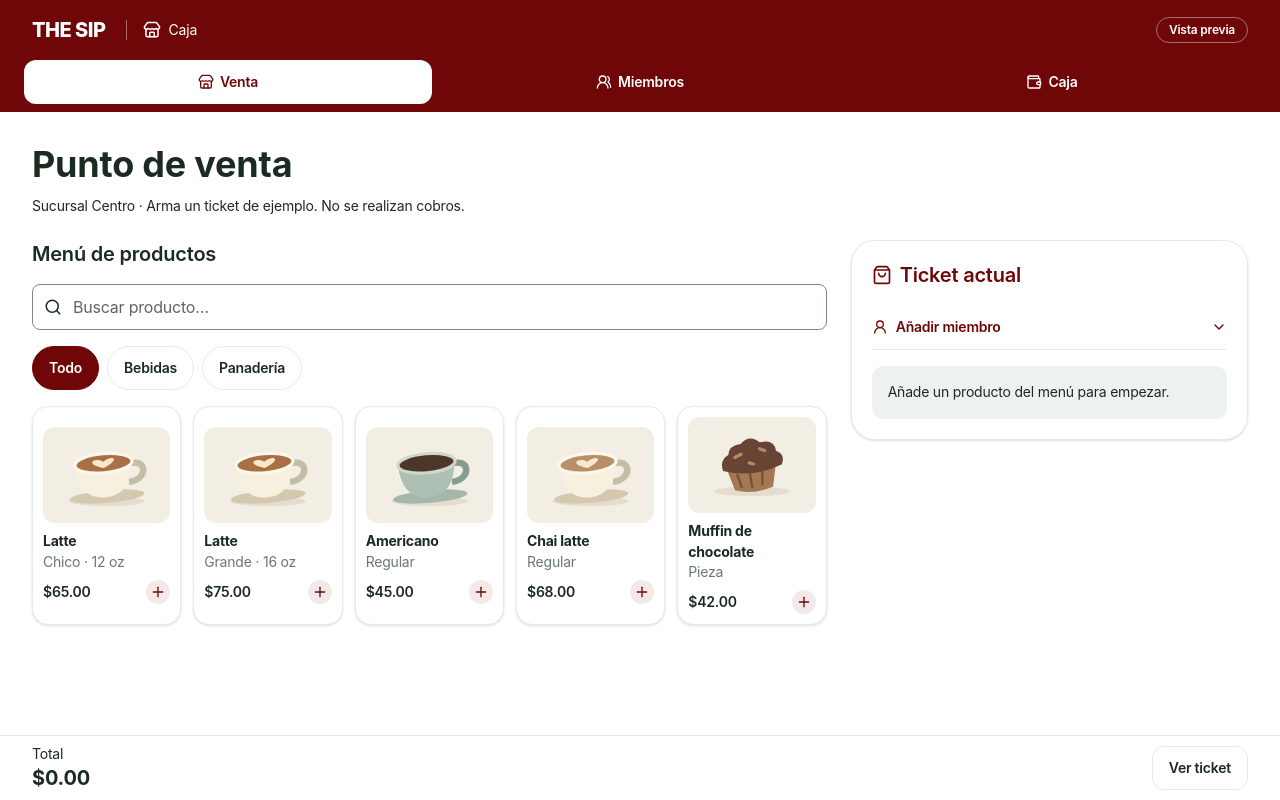
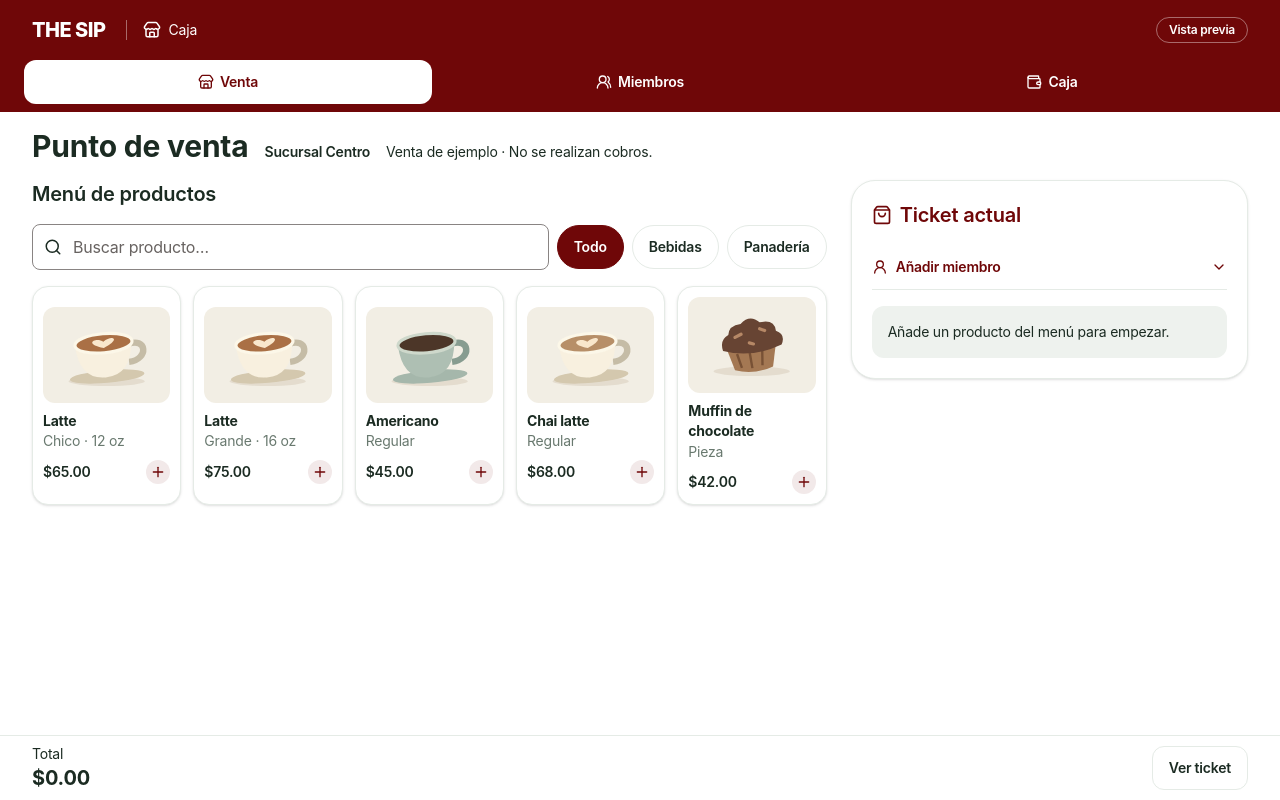
Before and after one commit to luisolea1/the-sip-frontend, a React (Vite) app: page /caja/venta in a window 1280 px wide. Built offline with nearby package versions, Linux system fonts and the light colour scheme; a web font is replaced by a local one.

Commit message:
Reduce la altura de la cabecera y los filtros de venta en iPad

```diff
--- a/src/features/pos/components/ProductCatalog.tsx
+++ b/src/features/pos/components/ProductCatalog.tsx
@@ -17,6 +17,7 @@ export function ProductCatalog({ onAdd }: { onAdd: (product: Product) => void })
   return (
     <section id="pos-catalog" aria-labelledby="pos-catalog-title" className="grid min-w-0 content-start gap-4">
       <h2 id="pos-catalog-title">Menú de productos</h2>
+      <div className="pos-catalog-tools">
         <label className="relative block">
           <span className="sr-only">Buscar producto</span>
           <Search aria-hidden="true" size={18} className="pointer-events-none absolute top-3.5 left-3" />
@@ -25,6 +26,7 @@ export function ProductCatalog({ onAdd }: { onAdd: (product: Product) => void })
         <div role="group" aria-label="Categorías" className="flex flex-wrap gap-2">
           {categories.map(item => <button type="button" key={item} aria-pressed={category === item}
             className="pos-category-button" onClick={() => setCategory(item)}>{item}</button>)}
+        </div>
       </div>
       <ul className="pos-product-grid">
         {visible.map(product => <li key={product.id}>
--- a/src/features/pos/pages/SalePage.tsx
+++ b/src/features/pos/pages/SalePage.tsx
@@ -1,4 +1,3 @@
-import { AreaIntroduction } from "@/shared/components/AreaIntroduction";
 import { StaffLayout } from "@/app/StaffLayout";
 import { CheckoutSummary } from "../components/CheckoutSummary";
 import { useStaffSession } from "../StaffSession";
@@ -14,7 +13,12 @@ export default function SalePage() {
   const quote = quotePayment(state.draft.payment, total);
 
   return <StaffLayout area="pos" footer={<CheckoutSummary total={total} amountValid={quote.valid} />}>
-    <AreaIntroduction title="Punto de venta" description="Sucursal Centro · Arma un ticket de ejemplo. No se realizan cobros." />
+    <header className="pos-sale-heading">
+      <title>Punto de venta | THE SIP</title>
+      <h1>Punto de venta</h1>
+      <p className="font-semibold">Sucursal Centro</p>
+      <p className="text-sm">Venta de ejemplo · No se realizan cobros.</p>
+    </header>
     <div className="pos-sale-layout">
       <ProductCatalog onAdd={product => dispatch({ type: "quantity", product, delta: 1 })} />
       <TicketPanel paymentNote={quote.note} />
--- a/src/features/pos/sale.css
+++ b/src/features/pos/sale.css
@@ -9,6 +9,21 @@
 .pos-sale-scroll {
   overflow-y: auto;
   scroll-padding-block: 1rem;
+}
+.pos-sale-heading {
+  @apply flex flex-wrap items-baseline gap-x-4 gap-y-1;
+}
+.pos-sale-heading h1 {
+  @apply text-2xl sm:text-3xl;
+}
+.pos-sale-scroll main {
+  @apply gap-4 py-4;
+}
+.pos-catalog-tools {
+  @apply flex flex-wrap items-center gap-2;
+}
+.pos-catalog-tools label {
+  flex: 1 1 13rem;
 }
 .pos-sale-layout {
   @apply grid min-w-0 items-start gap-6;
```
Lines whose indentation alone changed are shown as unchanged.
